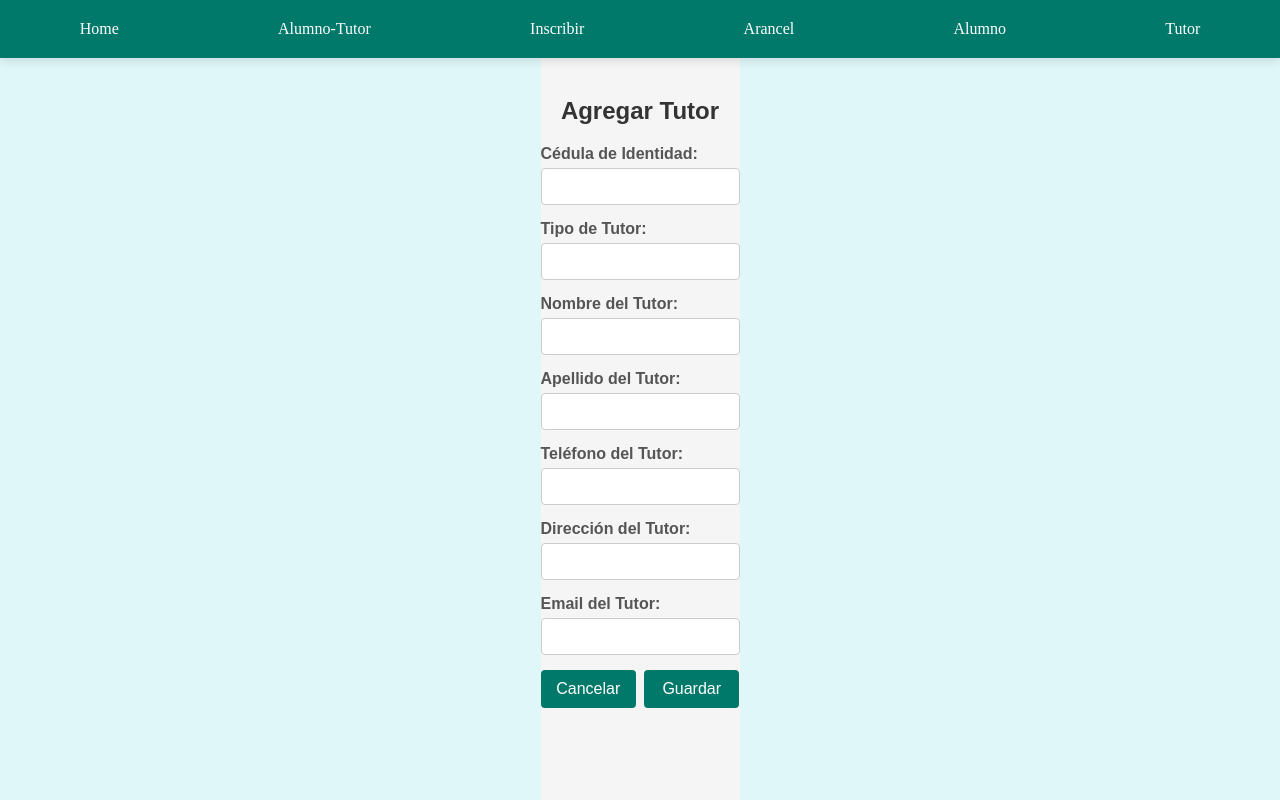
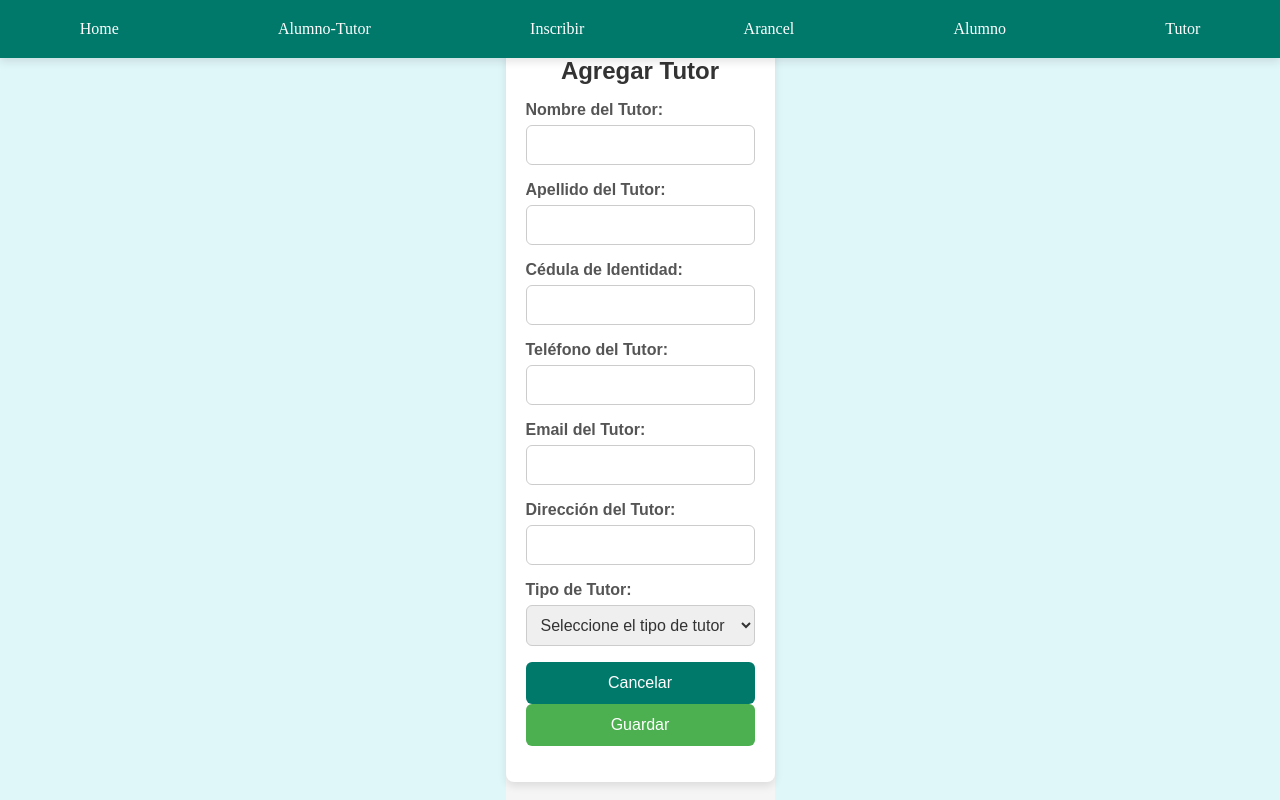
Before and after one commit to AlbertoFerreiraC/FrontCEPB, an Angular app: page /tutor in a window 1280 px wide. Built offline with nearby package versions, Linux system fonts and the light colour scheme.

Commit message:
falta vista

```diff
--- a/src/app/tutor/tutor.component.css
+++ b/src/app/tutor/tutor.component.css
@@ -9,26 +9,28 @@
     font-family: Arial, sans-serif;
 }
 
-.tutor-container {
-    background-color: #fff;
+.tutor-form-container {
+    background-color: #ffffff;
     padding: 20px;
     border-radius: 8px;
     box-shadow: 0 4px 8px rgba(0, 0, 0, 0.1);
-    width: 400px;
+    width: 280%; /* Reducido en un 30% */
+    max-width: 90%;
 }
 
-h2, h3 {
+h2 {
     text-align: center;
     color: #333;
+    margin-bottom: 16px;
 }
 
 .form-group {
-    margin-bottom: 15px;
+    margin-bottom: 16px;
 }
 
 label {
     display: block;
-    margin-bottom: 5px;
+    margin-bottom: 6px;
     font-weight: bold;
     color: #555;
 }
@@ -36,65 +38,66 @@ label {
 input[type="text"],
 input[type="tel"],
 input[type="email"],
-input[type="date"],
-input[type="number"],
 select {
     width: 100%;
     padding: 10px;
     border: 1px solid #ccc;
-    border-radius: 4px;
+    border-radius: 6px;
     box-sizing: border-box;
+    font-size: 16px;
 }
 
 input[type="text"]:focus,
 input[type="tel"]:focus,
 input[type="email"]:focus,
-input[type="date"]:focus,
-input[type="number"]:focus,
 select:focus {
     border-color: #00796b;
     outline: none;
 }
 
+select {
+    color: #333;
+}
+
 button {
-    width: 48%;
-    padding: 10px;
+    width: 100%;
+    padding: 12px;
     border: none;
-    border-radius: 4px;
+    border-radius: 6px;
     cursor: pointer;
     font-size: 16px;
+    transition: background-color 0.3s ease;
 }
 
 button[type="button"] {
     background-color: #00796b;
     color: #fff;
-    margin-right: 4%;
+    margin-right: 8px;
 }
 
 button[type="button"]:hover {
-    background-color: #099264;
+    background-color: #005a4c;
 }
 
 button[type="submit"] {
-    background-color: #00796b;
+    background-color: #4caf50;
     color: #fff;
 }
 
 button[type="submit"]:hover {
-    background-color: #099264;
+    background-color: #388e3c;
 }
 
 @media (max-width: 500px) {
-    .alumno-tutor-container {
-        width: 90%;
+    .tutor-form-container {
+        width: 100%;
+        padding: 16px;
     }
 
-    button {
+    button[type="button"],
+    button[type="submit"] {
         width: 100%;
+        margin-right: 0;
         margin-bottom: 10px;
     }
-
-    button[type="button"] {
-        margin-right: 0;
-    }
 }
--- a/src/app/tutor/tutor.component.html
+++ b/src/app/tutor/tutor.component.html
@@ -4,16 +4,6 @@
     <h2>Agregar Tutor</h2>
     <form (ngSubmit)="guardarTutor()">
       <!-- Campos de Tutor -->
-      <div class="form-group">
-        <label for="ci">Cédula de Identidad:</label>
-        <input type="text" id="ci" name="ci" [(ngModel)]="tutor.tut_ci" required>
-      </div>
-
-      <div class="form-group">
-        <label for="tipo">Tipo de Tutor:</label>
-        <input type="text" id="tipo" name="tipo" [(ngModel)]="tutor.tut_tipo">
-      </div>
-
       <div class="form-group">
         <label for="nombre">Nombre del Tutor:</label>
         <input type="text" id="nombre" name="nombre" [(ngModel)]="tutor.tut_nom" required>
@@ -25,8 +15,18 @@
       </div>
 
       <div class="form-group">
+        <label for="ci">Cédula de Identidad:</label>
+        <input type="text" id="ci" name="ci" [(ngModel)]="tutor.tut_ci" required>
+      </div>
+
+      <div class="form-group">
         <label for="telefono">Teléfono del Tutor:</label>
         <input type="text" id="telefono" name="telefono" [(ngModel)]="tutor.tut_tel">
+      </div>
+
+      <div class="form-group">
+        <label for="email">Email del Tutor:</label>
+        <input type="email" id="email" name="email" [(ngModel)]="tutor.tut_mail">
       </div>
 
       <div class="form-group">
@@ -35,8 +35,14 @@
       </div>
 
       <div class="form-group">
-        <label for="email">Email del Tutor:</label>
-        <input type="email" id="email" name="email" [(ngModel)]="tutor.tut_mail">
+        <label for="tipo">Tipo de Tutor:</label>
+        <select id="tipo" name="tipo" [(ngModel)]="tutor.tut_tipo" required>
+          <option value="" disabled selected>Seleccione el tipo de tutor</option>
+          <option value="Padre">Padre</option>
+          <option value="Madre">Madre</option>
+          <option value="Tutor Legal">Encargado</option>
+          <option value="Otro">Otro</option>
+        </select>
       </div>
 
       <div class="form-group">
```
